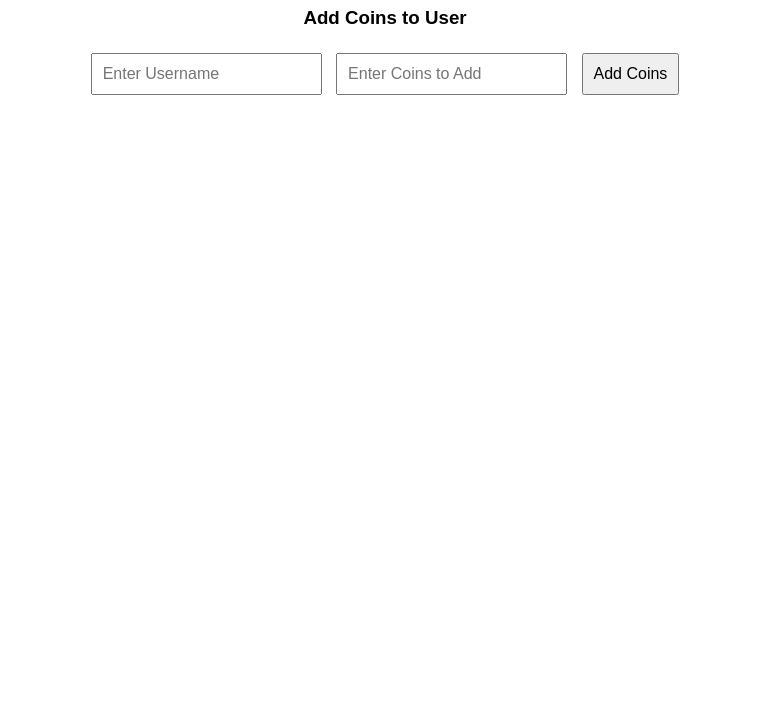
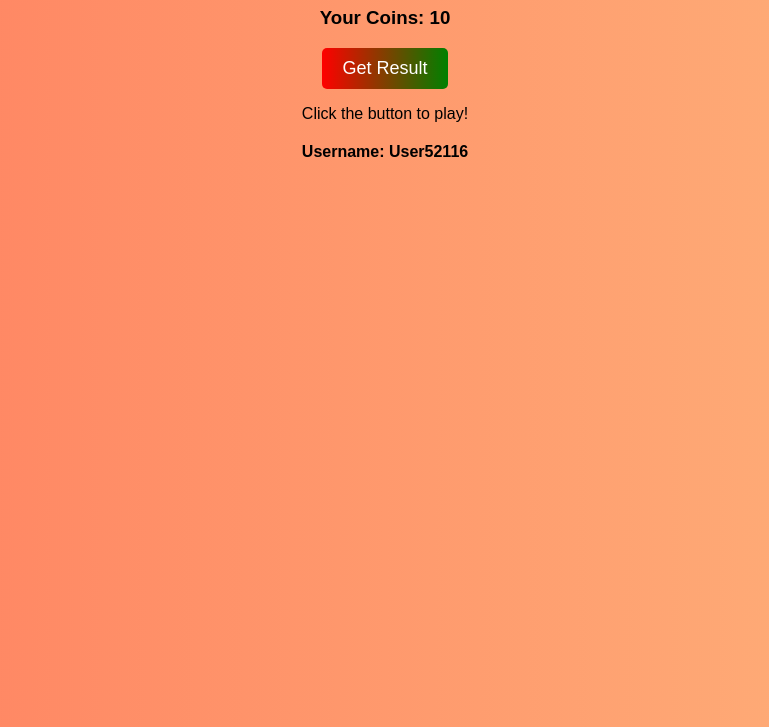
Before and after one commit to teammodx/Modxuser, a plain HTML site: page index.html in a window 1280 px wide. Shown: the part 73-800 px from the top of the page, without its empty margins (255-1024 px from the left). Drawn offline with Linux system fonts and the light colour scheme.

Commit message:
Update index.html

```diff
--- a/index.html
+++ b/index.html
@@ -3,44 +3,73 @@
 <head>
     <meta charset="UTF-8">
     <meta name="viewport" content="width=device-width, initial-scale=1.0">
-    <title>Admin Panel</title>
+    <title>User Coin System</title>
     <style>
         body {
             text-align: center;
             font-family: Arial, sans-serif;
+            background: linear-gradient(to right, #ff7e5f, #feb47b);
+            transition: background 1s;
         }
 
-        .admin-panel {
+        .container {
             margin: 20px auto;
         }
 
-        input, button {
-            padding: 10px;
-            margin: 5px;
+        button {
+            padding: 10px 20px;
+            font-size: 18px;
+            cursor: pointer;
+            border: none;
+            border-radius: 5px;
+            background: linear-gradient(to right, red, green);
+            color: white;
+            transition: transform 0.3s;
+        }
+
+        button:hover {
+            transform: scale(1.1);
+        }
+
+        .username {
+            margin-top: 20px;
             font-size: 16px;
+            font-weight: bold;
         }
     </style>
 </head>
 <body>
-    <h1>Admin Panel</h1>
-    <div class="admin-panel">
-        <h3>Add Coins to User</h3>
-        <input type="text" id="username" placeholder="Enter Username" />
-        <input type="number" id="coins" placeholder="Enter Coins to Add" />
-        <button onclick="addCoins()">Add Coins</button>
-        <p id="status-message"></p>
+    <h1>Welcome to the Coin System</h1>
+    <div class="container">
+        <h3>Your Coins: <span id="user-coins">10</span></h3>
+        <button onclick="playGame()">Get Result</button>
+        <p id="result-message">Click the button to play!</p>
+        <p class="username">Username: <span id="user-username"></span></p>
     </div>
 
     <script>
-        // Simulate adding coins (this should be connected to a backend for real users)
-        function addCoins() {
-            const username = document.getElementById("username").value;
-            const coins = parseInt(document.getElementById("coins").value, 10);
+        let coins = 10;
 
-            if (username && coins > 0) {
-                document.getElementById("status-message").innerText = `Added ${coins} coins to ${username}!`;
+        // Generate unique username per device using localStorage
+        function generateUsername() {
+            let username = localStorage.getItem("username");
+            if (!username) {
+                username = "User" + Math.floor(Math.random() * 100000);
+                localStorage.setItem("username", username);
+            }
+            document.getElementById("user-username").innerText = username;
+        }
+        generateUsername();
+
+        // Play game and deduct one coin
+        function playGame() {
+            if (coins > 0) {
+                coins -= 1;
+                document.getElementById("user-coins").innerText = coins;
+                const result = Math.random() > 0.5 ? "GREEN" : "RED";
+                document.getElementById("result-message").innerText = `Result: ${result}`;
             } else {
-                document.getElementById("status-message").innerText = "Please enter valid details!";
+                alert("You have no more coins! Contact admin to add coins.");
             }
         }
     </script>
```
